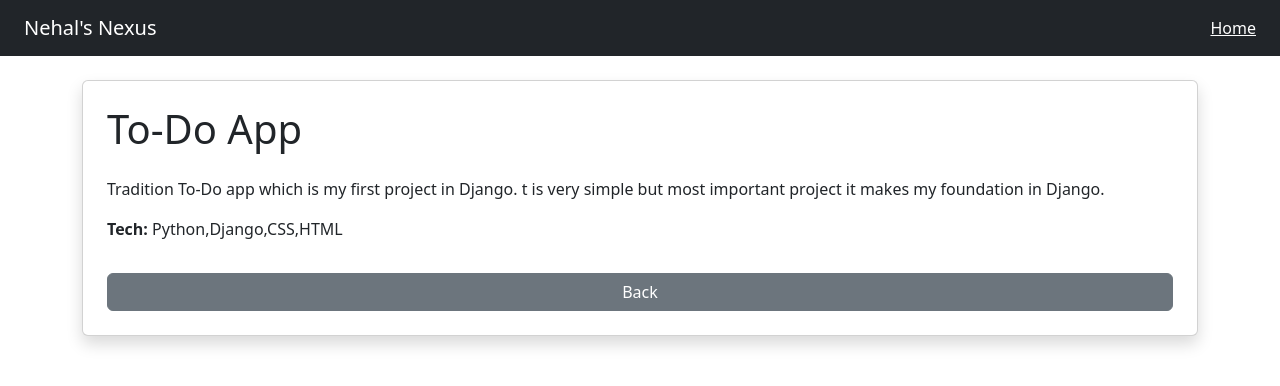
After one commit to nehalpancholi22-prog/NEXUS, a Django app: page /project/1/ in a window 1280 px wide. The commit adds this page. Shown: the top 386 px of the page. Run offline with Django 3.2, Linux system fonts and the light colour scheme; data comes from the database, SQL or seed files in the repository; both versions use the stored data as it was after the commit.

Commit message:
second commit

```diff
--- a/config/settings.py
+++ b/config/settings.py
@@ -120,6 +120,9 @@ USE_TZ = True
 
 STATIC_URL = '/static/'
 
+MEDIA_URL = '/media/'
+MEDIA_ROOT = BASE_DIR / 'media'
+
 # Default primary key field type
 # https://docs.djangoproject.com/en/3.2/ref/settings/#default-auto-field
 
--- a/config/urls.py
+++ b/config/urls.py
@@ -16,7 +16,12 @@ Including another URLconf
 from django.contrib import admin
 from django.urls import path, include
 
+from django.conf import settings
+from django.conf.urls.static import static
+
 urlpatterns = [
     path('admin/', admin.site.urls),
-    path('', include('core.urls')),   # 👈 THIS LINE IS CRITICAL
+    path('', include('core.urls')),
 ]
+
+urlpatterns += static(settings.MEDIA_URL, document_root=settings.MEDIA_ROOT)
--- a/core/admin.py
+++ b/core/admin.py
@@ -1,3 +1,4 @@
+from django.contrib import admin
 from django.contrib import admin
 from .models import Project
 
--- a/core/models.py
+++ b/core/models.py
@@ -1,5 +1,3 @@
-from django.db import models
-
 from django.db import models
 
 class Project(models.Model):
@@ -10,5 +8,7 @@ class Project(models.Model):
     live_demo = models.URLField(blank=True, null=True)
     created_at = models.DateTimeField(auto_now_add=True)
 
+    image = models.ImageField(upload_to='projects/', null=True, blank=True)
+
     def __str__(self):
         return self.title
--- /dev/null
+++ b/core/templates/core/base.html
@@ -0,0 +1,21 @@
+<!DOCTYPE html>
+<html>
+<head>
+    <title>Nehal's Nexus</title>
+
+    <link href="https://cdn.jsdelivr.net/npm/bootstrap@5.3.0/dist/css/bootstrap.min.css" rel="stylesheet">
+</head>
+<body>
+
+<nav class="navbar navbar-dark bg-dark px-4">
+    <span class="navbar-brand">Nehal's Nexus</span>
+    <a href="/" class="text-white">Home</a>
+</nav>
+
+<div class="container mt-4">
+    {% block content %}
+    {% endblock %}
+</div>
+
+</body>
+</html>
--- /dev/null
+++ b/core/templates/core/project_detail.html
@@ -0,0 +1,15 @@
+{% extends 'core/base.html' %}
+
+{% block content %}
+
+<div class="card p-4 shadow">
+    <h1>{{ project.title }}</h1>
+
+    <p class="mt-3">{{ project.description }}</p>
+
+    <p><b>Tech:</b> {{ project.tech_stack }}</p>
+
+    <a href="/" class="btn btn-secondary mt-3">Back</a>
+</div>
+
+{% endblock %}
--- a/core/urls.py
+++ b/core/urls.py
@@ -1,6 +1,7 @@
 from django.urls import path
-from .views import home
+from .views import home, project_detail
 
 urlpatterns = [
     path('', home, name='home'),
+    path('project/<int:id>/', project_detail, name='project_detail'),
 ]
--- a/core/views.py
+++ b/core/views.py
@@ -1,6 +1,11 @@
-from django.shortcuts import render
+from django.shortcuts import render , get_object_or_404
 from .models import Project
 
 def home(request):
     projects = Project.objects.all()
     return render(request, 'core/home.html', {'projects': projects})
+
+
+def project_detail(request, id):
+    project = get_object_or_404(Project, id=id)
+    return render(request, 'core/project_detail.html', {'project': project})
```
Also changed, not shown: core/templates/core/home.html (+23 -14 lines), core/migrations/0002_project_image.py (added), db.sqlite3, 2 other files.
